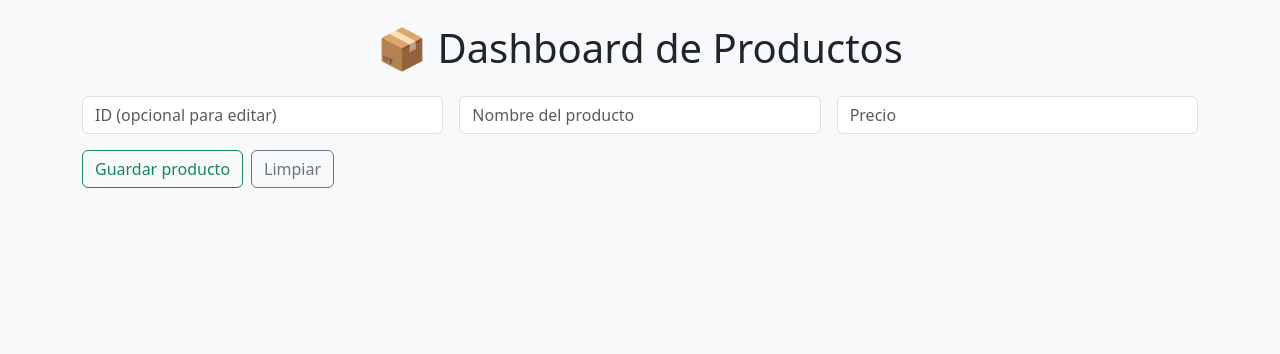
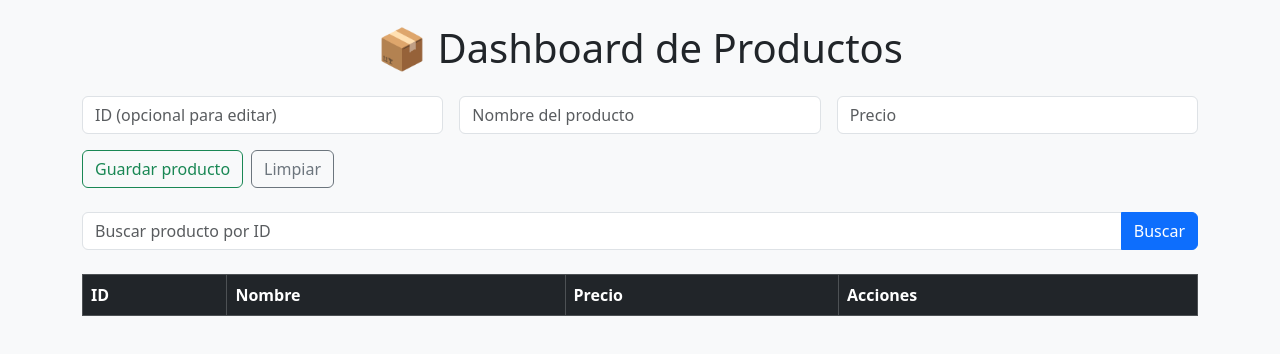
Before and after one commit to jesualujan/40_web_A-Javascript_Avanzado, a website: page 04.CRUD/index.html in a window 1280 px wide. Drawn offline with nearby package versions, Linux system fonts and the light colour scheme.

Commit message:
✨ estructura del html

```diff
--- a/04.CRUD/index.html
+++ b/04.CRUD/index.html
@@ -40,6 +40,26 @@
         </form>
 
 
+        <!-- Buscar por ID-->
+         <div class="input-group mb-4">
+            <input type="number" id="search-id" class="form-control" placeholder="Buscar producto por ID">
+            <button id="search-btn" class="btn btn-primary"> Buscar</button>
+         </div>
+
+         <!-- Tabla de productos -->
+          <div class="table-responsive">
+            <table class="table table-bordered table-hover">
+                <thead class="table-dark">
+                <tr>
+                <th>ID</th>
+                <th>Nombre</th>
+                <th>Precio</th>
+                <th>Acciones</th>
+                </tr>
+            </thead>
+            <tbody id="product-table"></tbody>
+            </table>
+          </div>
     </div>
     <script type="module" src="app.js"></script>
 </body>
```
